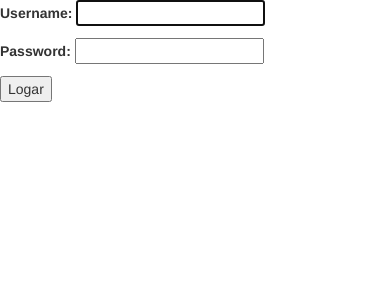
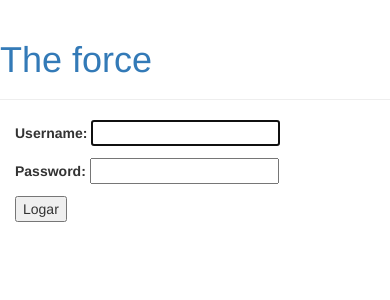
Before and after one commit to arturfarias/In-a-Galaxy-Far-Far-Away, a Django app: page / in a window 390 px wide. Shown: the top 300 px of the page. Run offline with Django 3.2, Linux system fonts and the light colour scheme; some libraries are stand-ins or nearby versions.

Commit message:
Templete base adicionado

```diff
--- /dev/null
+++ b/login/templates/base.html
@@ -0,0 +1,24 @@
+{% load staticfiles %}
+<html>
+  <head>
+    <meta charset="utf-8">
+    <title>The Force </title>
+    <link rel="stylesheet" href="//maxcdn.bootstrapcdn.com/bootstrap/3.2.0/css/bootstrap.min.css">
+    <link rel="stylesheet" href="//maxcdn.bootstrapcdn.com/bootstrap/3.2.0/css/bootstrap-theme.min.css">
+    <link href='//fonts.googleapis.com/css?family=Lobster&subset=latin,latin-ext' rel='stylesheet' type='text/css'>
+    <link rel="stylesheet" href="{% static 'css/style.css' %}">
+  </head>
+  <body>
+      <div class="page-header">
+          <h1><a href="/">The force</a></h1>
+      </div>
+      <div class="content container">
+          <div class="row">
+              <div class="col-md-8">
+              {% block content %}
+              {% endblock %}
+              </div>
+          </div>
+      </div>
+  </body
+</html>
--- a/login/templates/central.html
+++ b/login/templates/central.html
@@ -1,9 +1,9 @@
-<link rel="stylesheet" href="//maxcdn.bootstrapcdn.com/bootstrap/3.2.0/css/bootstrap.min.css">
-<link rel="stylesheet" href="//maxcdn.bootstrapcdn.com/bootstrap/3.2.0/css/bootstrap-theme.min.css">
-
+{% extends 'base.html' %}
+{% block content %}
 <div class="container">
   <!--lista de crimes que podem ser cometidos-->
   <p> Tela de login <a href="/">Login</a></p>
   <p> Tela de cadastro  <a href="registro/">Registro</a></p>
   <p> Tela de perfil <a href="perfil/">Perfil</a></p>
 </div>
+{% endblock content %}
--- a/login/templates/index.html
+++ b/login/templates/index.html
@@ -1,8 +1,9 @@
-<link rel="stylesheet" href="//maxcdn.bootstrapcdn.com/bootstrap/3.2.0/css/bootstrap.min.css">
-<link rel="stylesheet" href="//maxcdn.bootstrapcdn.com/bootstrap/3.2.0/css/bootstrap-theme.min.css">
+{% extends 'base.html' %}
 
+{% block content %}
 <form method="POST">
     {% csrf_token %}
     {{ form.as_p }}
     <input type='submit' value='Logar' />
 </form>
+{% endblock content %}
--- a/login/templates/perfil.html
+++ b/login/templates/perfil.html
@@ -1,6 +1,6 @@
-<link rel="stylesheet" href="//maxcdn.bootstrapcdn.com/bootstrap/3.2.0/css/bootstrap.min.css">
-<link rel="stylesheet" href="//maxcdn.bootstrapcdn.com/bootstrap/3.2.0/css/bootstrap-theme.min.css">
+{% extends 'base.html' %}
 
+{% block content %}
 <div class="container">
 <p>
   <br>Informações do usuário:</br>
@@ -20,3 +20,4 @@
   <br>Foto: {{perfil.foto}}</br>
 </p>
 </div>
+{% endblock content %}
```
Also changed, not shown: login/templates/registro.html (+5 -2 lines), login/static/css/style.css (added).
